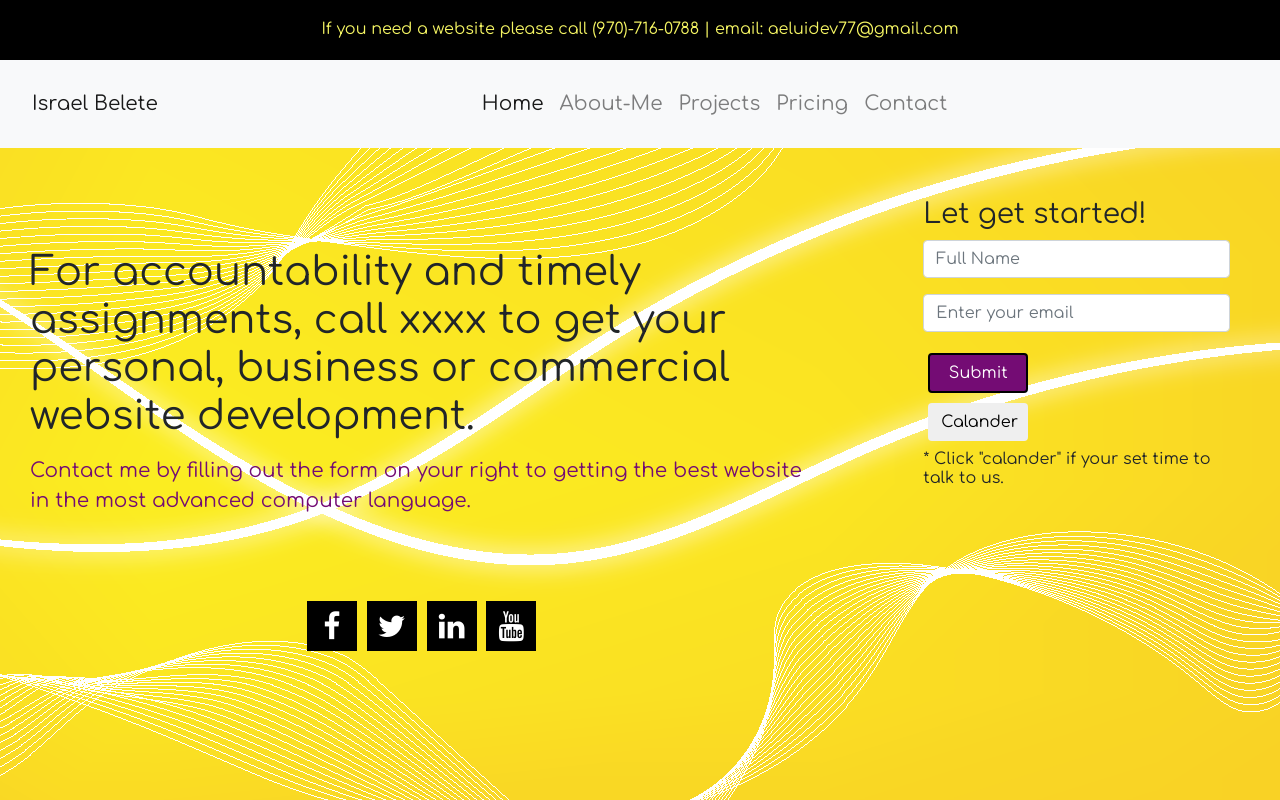
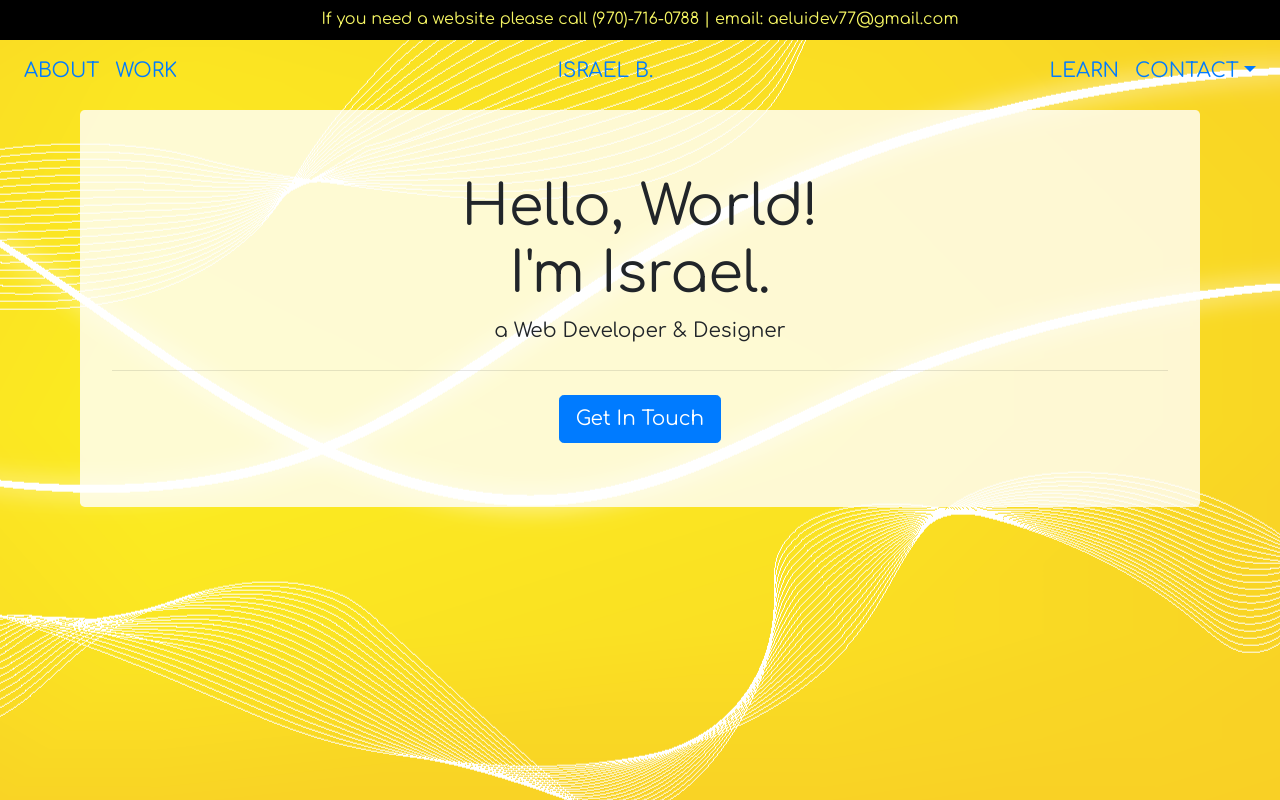
Before and after one commit to Israel2000/Portfolio-page, a website: page index.html in a window 1280 px wide. Drawn offline with nearby package versions, Linux system fonts and the light colour scheme.

Commit message:
redo the site

```diff
--- /dev/null
+++ b/CSS/styles.css
@@ -0,0 +1,154 @@
+* {
+    box-sizing: border-box;
+}
+
+/* jambotron */
+.jumbotron {
+    /* default fallback */
+    background: rgb(255, 251, 251) transparent;
+    /* nice browsers */
+    background: rgba(255, 255, 255, 0.8);
+    /* IE 6/7 */
+    filter:progid:DXImageTransform.Microsoft.gradient(startColorstr=#CCFFFFFF, endColorstr=#CCFFFFFF);
+    /* IE8 */
+    -ms-filter: "progid:DXImageTransform.Microsoft.gradient(startColorstr=#CCFFFFFF, endColorstr=#CCFFFFFF)";
+    margin: 80px;
+    height: 400px;
+}
+
+/* social media */
+/* .social_media {
+         margin: 50px;
+         text-align: center;
+     } */
+.fa {
+    padding: 10px;
+    font-size: 30px;
+    width: 50px;
+    text-align: center;
+    text-decoration: none;
+    margin: 5px 2px;
+    height: 50px;
+}
+.fa:hover {
+    opacity: 0.7;
+}
+.fa-facebook {
+    background: black;
+    color: white;
+}
+.fa-twitter {
+    background: black;
+    color: white;
+}
+.fa-google {
+    background: black;
+    color: white;
+}
+.fa-linkedin {
+    background: black;
+    color: white;
+}
+.fa-youtube {
+    background: black;
+    color: white;
+}
+.fa-youtube:hover,
+.fa-linkedin:hover,
+.fa-google:hover,
+.fa-twitter:hover,
+.fa-facebook:hover {
+    background: white;
+    color: black;
+}
+
+
+.header-info {
+    min-width: 100%;
+    background: black;
+    color: rgb(245, 245, 99);
+    font-size: 30px;
+    text-align: center;
+    height: 40px;
+    padding-top: 10px;
+}
+/* fix toggle for mobile */
+.navbar-toggler {
+    width: 100px;
+}
+
+h4 {
+    margin-top: -5px;
+    padding: 0 0 -90px;
+}
+.blockquote {
+    padding: 1.5em;
+    margin-top: 70px;
+}
+
+/* social media */
+.social_media {
+    margin: 50px;
+    text-align: center;
+}
+.fa {
+    padding: 10px;
+    font-size: 30px;
+    width: 50px;
+    text-align: center;
+    text-decoration: none;
+    margin: 5px 2px;
+    height: 50px;
+}
+.fa:hover {
+    opacity: 0.7;
+}
+.fa-facebook {
+    background: black;
+    color: white;
+}
+.fa-twitter {
+    background: black;
+    color: white;
+}
+.fa-google {
+    background: black;
+    color: white;
+}
+.fa-linkedin {
+    background: black;
+    color: white;
+}
+.fa-youtube {
+    background: black;
+    color: white;
+}
+.fa-youtube:hover,
+.fa-linkedin:hover,
+.fa-google:hover,
+.fa-twitter:hover,
+.fa-facebook:hover {
+    background: white;
+    color: black;
+}
+/* form -css */
+form {
+    margin: 50px;
+}
+
+button {
+    width: 100px;
+    margin: 5px;
+}
+/* change color on submit button */
+.btn-dark {
+    background-color: rgb(116, 12, 116);
+    color: white;
+    border: 2px solid black;
+
+}
+.btn-dark:hover {
+    background-color: rgb(116, 12, 116);
+    color: yellow;
+    border: 2px solid black;
+}
--- a/index.html
+++ b/index.html
@@ -7,6 +7,7 @@
     <link rel="stylesheet" href="https://cdnjs.cloudflare.com/ajax/libs/font-awesome/4.7.0/css/font-awesome.min.css">
     <link rel="stylesheet" href="https://maxcdn.bootstrapcdn.com/bootstrap/4.0.0/css/bootstrap.min.css"
         integrity="sha384-Gn5384xqQ1aoWXA+058RXPxPg6fy4IWvTNh0E263XmFcJlSAwiGgFAW/dAiS6JXm" crossorigin="anonymous">
+    <link rel="stylesheet" href="CSS/animation.css">
     <title>Homepage Landing site</title>
 </head>
 <style>
@@ -24,74 +25,54 @@
         padding:0;
         overflow-x: hidden;
     }
+    .navbar-nav {
+      flex-direction: row;
+    }
+
+    .nav-link {
+      padding-right: .5rem !important;
+      padding-left: .5rem !important;
+    }
+
+    /* Fixes dropdown menus placed on the right side */
+    .ml-auto .dropdown-menu {
+      left: auto !important;
+      right: 0px;
+    }
+
+
     .header-info {
         min-width: 100%;
         background: black;
         color: rgb(245, 245, 99);
         font-size: 30px;
         text-align: center;
-        height: 60px;
-        padding-top: 20px;
+        height: 40px;
+        padding-top: 10px;
     }
-    /* fix toggle for mobile */
-    .navbar-toggler {
-        width: 100px;
-    }
-
-    h4 {
-        margin-top: -5px;
-        padding: 0 0 -90px 0;
-    }
-    .blockquote {
-        padding: 1.5em;
-        margin-top: 70px;
+    /* jambotron */
+    .jumbotron {
+    /* default fallback */
+    background: rgb(255, 251, 251) transparent;
+    /* nice browsers */
+    background: rgba(255, 255, 255, 0.8);
+    /* IE 6/7 */
+    filter:progid:DXImageTransform.Microsoft.gradient(startColorstr=#CCFFFFFF, endColorstr=#CCFFFFFF);
+    /* IE8 */
+    -ms-filter: "progid:DXImageTransform.Microsoft.gradient(startColorstr=#CCFFFFFF, endColorstr=#CCFFFFFF)";
+    margin: 80px;
     }
 
      /* social media */
-     .social_media {
+     /* .social_media {
          margin: 50px;
          text-align: center;
-     }
-    .fa {
-        padding: 10px;
-        font-size: 30px;
-        width: 50px;
-        text-align: center;
-        text-decoration: none;
-        margin: 5px 2px;
-        height: 50px;
-    }
-    .fa:hover {
-        opacity: 0.7;
-    }
-    .fa-facebook {
-        background: black;
-        color: white;
-    }
-    .fa-twitter {
-        background: black;
-        color: white;
-    }
-    .fa-google {
-        background: black;
-        color: white;
-    }
-    .fa-linkedin {
-        background: black;
-        color: white;
-    }
-    .fa-youtube {
-        background: black;
-        color: white;
-    }
-    .fa-youtube:hover, .fa-linkedin:hover, .fa-google:hover, .fa-twitter:hover, .fa-facebook:hover   {
-        background: white;
-        color: black;
-    }
+     } */
+
   /* form -css */
-    form {
+    /* form {
         margin: 50px;
-    }
+    } */
 
     button {
         width: 100px;
@@ -110,37 +91,46 @@
      border: 2px solid black;
  }
 </style>
-<body class="">
+<body>
     <div class="header-info">
         <h6>If you need a website please call (970)-716-0788 | email: aeluidev77@gmail.com</h6>
     </div>
-    <nav class="navbar navbar-expand-lg navbar-light bg-light">
-        <a class="navbar-brand m-3" href="#">Israel Belete</a>
-        <button class="navbar-toggler" type="button" data-toggle="collapse" data-target="#navbarNav"
-            aria-controls="navbarNav" aria-expanded="false" aria-label="Toggle navigation">
-            <span class="navbar-toggler-icon"></span>
-        </button>
-        <div class="collapse navbar-collapse" id="navbarNav">
-            <ul class="navbar-nav" style="margin-left: 300px">
+    <nav class="navbar navbar-expand-lg text-dark">
+        <ul class="navbar-nav mr-auto">
             <li class="nav-item active">
-                    <a class="nav-link" href="#">Home <span class="sr-only">(current)</span></a>
+                <a class="nav-link" href="#">ABOUT</a>
             </li>
             <li class="nav-item">
-                    <a class="nav-link" href="about.html">About-Me</a>
-                </li>
-                <li class="nav-item">
-                    <a class="nav-link" href="https://israel2000.github.io/promising-journey-sample/">Projects</a>
-                </li>
-                <li class="nav-item">
-                    <a class="nav-link" href="pricing.html">Pricing</a>
-                </li>
-                <li class="nav-item">
-                    <a class="nav-link" href="contact.html">Contact</a>
+                <a class="nav-link" href="#">WORK</a>
             </li>
         </ul>
+                <a class="navbar-brand text-monospace" href="#">ISRAEL B.</a>
+
+        <ul class="navbar-nav ml-auto">
+            <li class="nav-item">
+                <a class="nav-link" href="#">LEARN</a>
+            </li>
+            <li class="nav-item dropdown">
+                <a class="nav-link dropdown-toggle" href="#" id="navbarDropdown" role="button" data-toggle="dropdown"
+                    aria-haspopup="true" aria-expanded="false"> CONTACT</a>
+                <div class="dropdown-menu" aria-labelledby="navbarDropdown">
+                    <a class="dropdown-item" href="#">Action</a>
+                    <a href="https://www.facebook.com/permalink.php?story_fbid=114667710047852&id=104197014428255" class="fa fa-facebook"></a>
+                    <a href="https://twitter.com/isieman" class="fa fa-twitter"></a>
+                    <a href="#" class="fa fa-linkedin"></a>
+                    <a href="#" class="fa fa-youtube"></a>
+                    <a class="dropdown-item" href="#">Another action with a lot of text</a>
                 </div>
+            </li>
+        </ul>
     </nav>
-    <div class="row">
+    <div class="jumbotron text-center mt-2">
+        <h1 class="display-4">Hello, World!<br/> I'm Israel.</h1>
+        <p class="lead"> a Web Developer & Designer</p>
+        <hr class="my-4">
+        <a class="btn btn-primary btn-lg" href="#" role="button">Get In Touch</a>
+    </div>
+    <!-- <div class="row">
         <div class="col-sm-8">
             <blockquote class="blockquote">
                 <h1 class="mb-0">For accountability and timely assignments, call xxxx to get your personal, business or commercial website development.</h1>
@@ -168,7 +158,8 @@
             </form>
 
         </div>
-    </div>
+    </div> -->
+
 
     <script src="https://code.jquery.com/jquery-3.2.1.slim.min.js"
         integrity="sha384-KJ3o2DKtIkvYIK3UENzmM7KCkRr/rE9/Qpg6aAZGJwFDMVNA/GpGFF93hXpG5KkN"
```
Also changed, not shown: CSS/animation.css (added, +14 -0 lines), script/app.js (added), 1 other file. Lines whose indentation alone changed are shown as unchanged.
